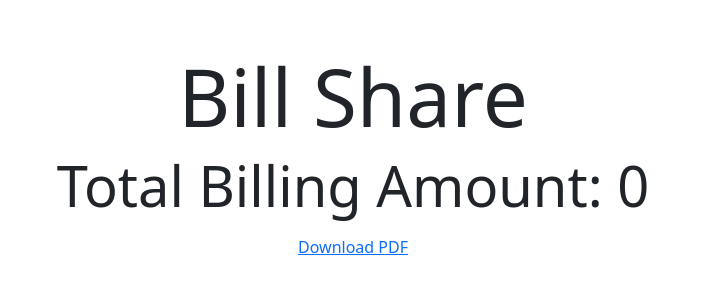
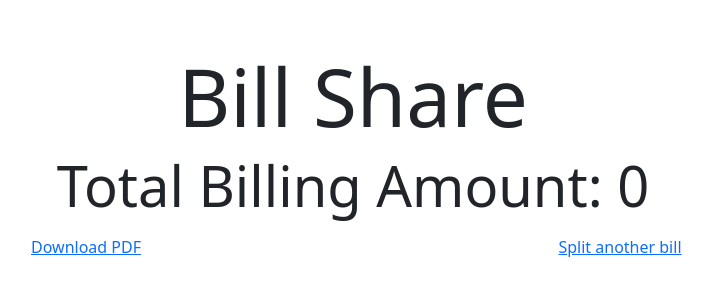
Before and after one commit to ImpendingKataclysm/bill_share_app_django, a Django app: page /results/ in a window 1280 px wide. Shown: the top 300 px of the page, without its empty margins (287-999 px from the left). Run offline with Django 4.2, Linux system fonts and the light colour scheme.

Commit message:
Added a link back to the home page on the results page.

```diff
--- a/templates/main/results.html
+++ b/templates/main/results.html
@@ -10,6 +10,13 @@
                 <li>{{ member.name }} owes ${{ member.share_amount }}.</li>
             {% endfor %}
         </ul>
-        <a href="{% url 'bill_share:generate_pdf' %}">Download PDF</a>
+        <div class="row">
+            <div class="col">
+                <a href="{% url 'bill_share:generate_pdf' %}">Download PDF</a>
+            </div>
+            <div class="col">
+                <a href="{% url 'bill_share:home' %}">Split another bill</a>
+            </div>
+        </div>
     </div>
 {% endblock %}
```
